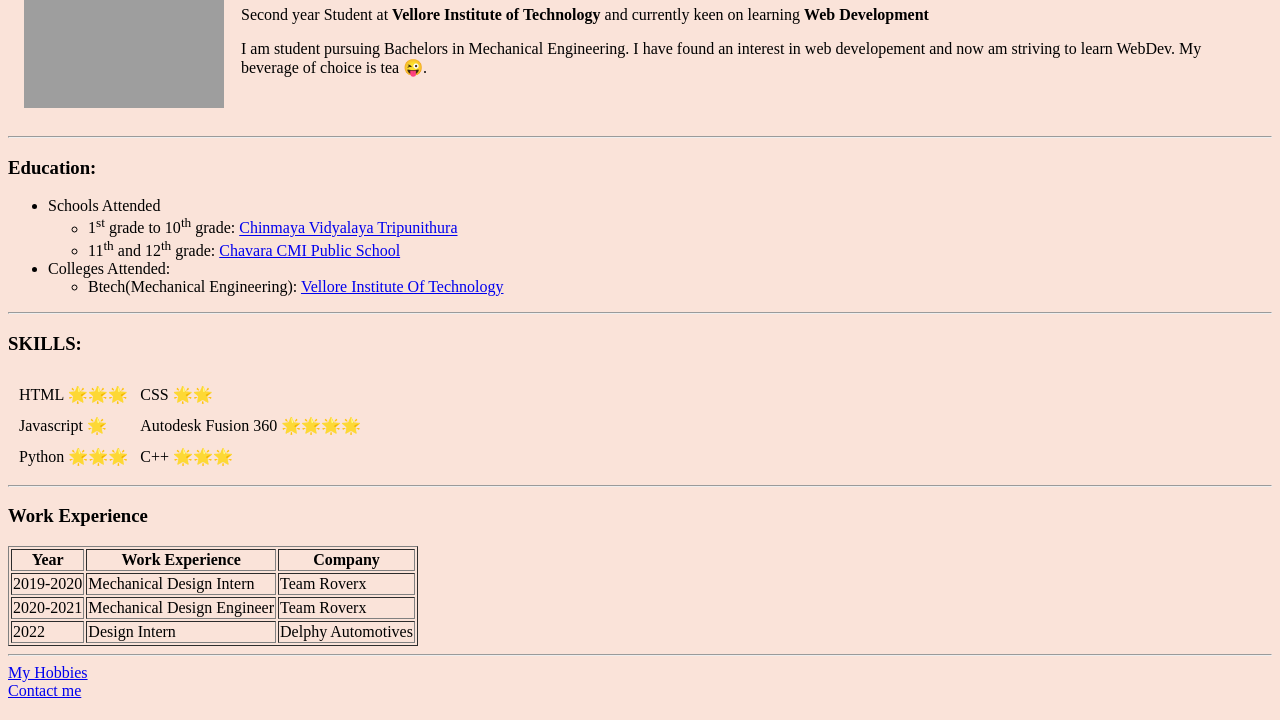
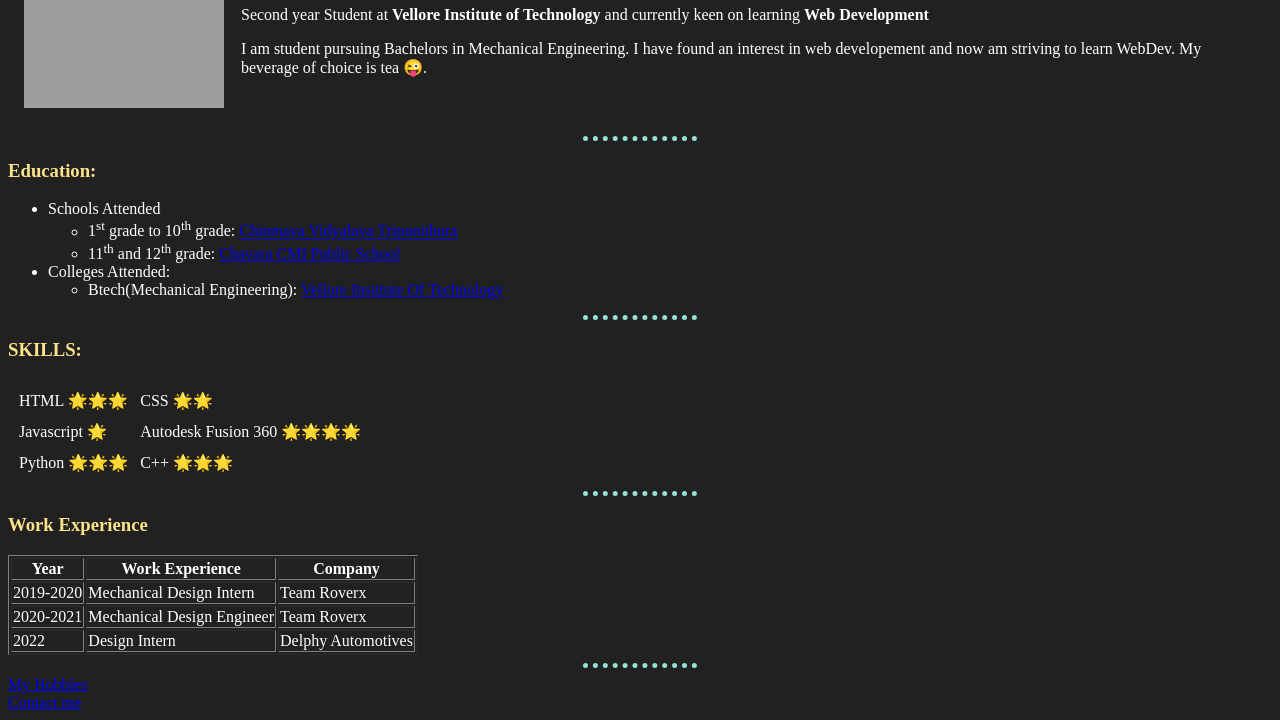
Before and after one commit to Altair2518/CV-1, a plain HTML site: page index.html in a window 1280 px wide. Shown: the part 116-836 px from the top of the page. Drawn offline with Linux system fonts and the light colour scheme; grey boxes are pictures that could not be loaded.

Commit message:
Added external css file with changed HTML elements and instances

```diff
--- a/index.html
+++ b/index.html
@@ -4,9 +4,10 @@
 <head>
   <meta charset="utf-8">
   <title>Aditya's Personal Website</title>
+  <link rel="stylesheet" href="styles.css">
 </head>
 
-<body style="background-color: #fae3d9;">
+<body >
   <table cellspacing="15">
     <tr>
       <td><img src="Aditya_profile.png" alt="Aditya Profile!" height="200" width="200"></td>
--- /dev/null
+++ b/styles.css
@@ -0,0 +1,21 @@
+body{
+  background-color: #212121;
+  color: white;
+
+}
+hr{
+  border-style: dotted none none ;
+  border-color: #95e1d3;
+  border-width: 5px;
+
+  width: 9%;
+}
+h1{
+  color: #fce38a;
+}
+h2{
+  color: #fce38a;
+}
+h3{
+  color: #fce38a;
+}
```
Also changed, not shown: contactinfo.html (+1 -0 lines), hobbies.html (+1 -0 lines).
